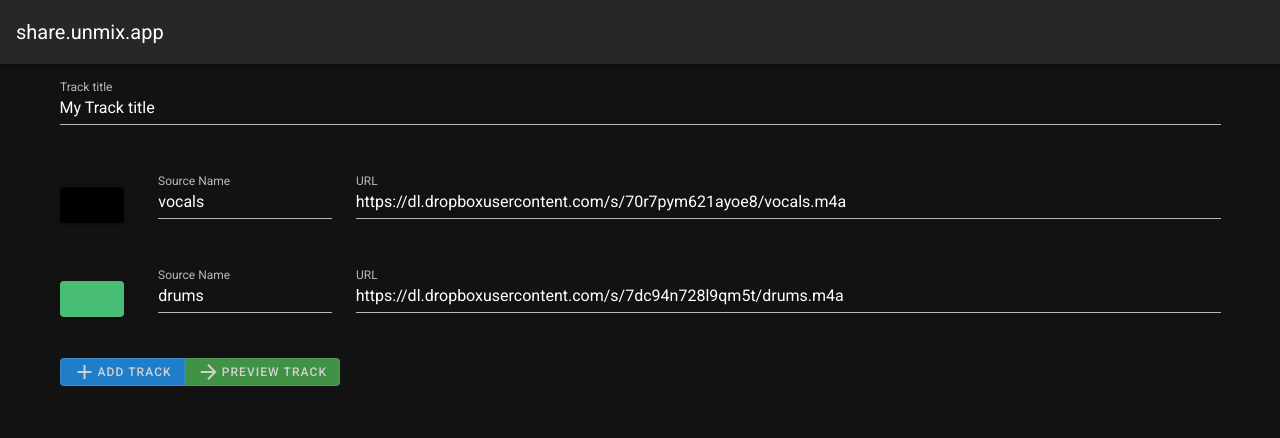
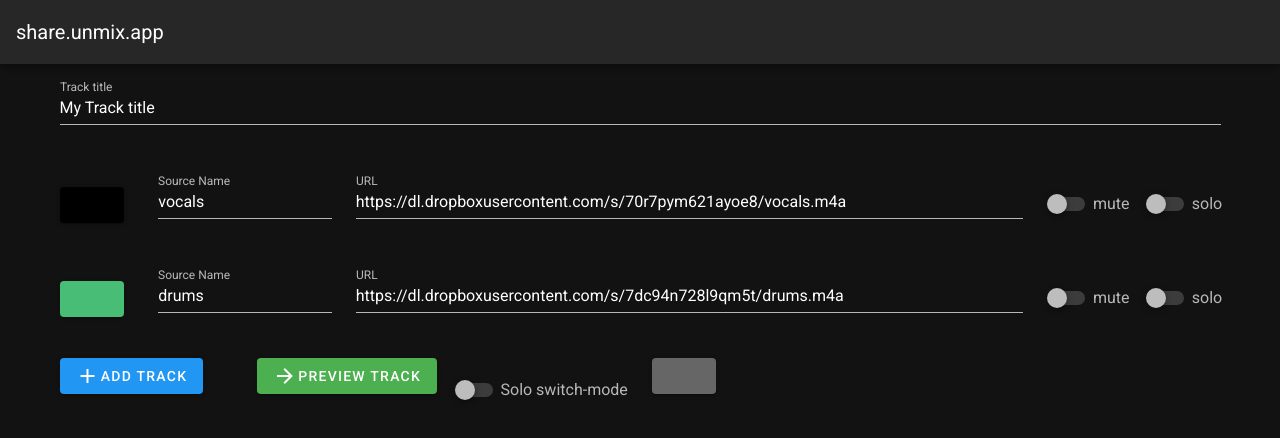
Before and after one commit to sigsep/share, a Vue app: page /#/create in a window 1280 px wide. Shown: the top 438 px of the page. Built offline with nearby package versions, Linux system fonts and the light colour scheme; no server answers.

Commit message:
add controls

```diff
--- a/src/components/Player.vue
+++ b/src/components/Player.vue
@@ -1,7 +1,7 @@
 <template>
   <div>
         <v-card>
-          <v-toolbar>
+          <v-toolbar :color="conf.titleColor">
             <v-toolbar-title class="white--text">
               {{title}}
             </v-toolbar-title>
@@ -79,12 +79,12 @@ export default {
   },
   methods: {
     initPlayer: function () {
-      this.player = new player(this.conf.dark, this.$refs.playlist, this.conf.zoom)
+      this.player = new player(this.conf.dark, this.$refs.playlist, this.conf.zoom, this.conf.exclSolo)
       const playlist = this.$refs.playlist
       console.log(this.$refs.playlist.$el)
       playlist.style.setProperty("width", 100)
       this.player.playlist.getEventEmitter().on('audiosourcesloaded', this.audioLoaded)
-      this.player.playlist.getEventEmitter().on('timeupdate', this.updateTime)
+      // this.player.playlist.getEventEmitter().on('timeupdate', this.updateTime)
       if(this.isLoading != true) {
         this.saveState()
         this.stop()
@@ -121,9 +121,6 @@ export default {
     stop: function () {
       this.player.playlist.getEventEmitter().emit('stop')
       this.isPlaying = false
-    },
-    toggleMode: function () {
-      this.$emit('toggleMode', "foo")
     },
     audioLoaded: function () {
       this.isLoading = false
--- a/src/components/player.js
+++ b/src/components/player.js
@@ -1,6 +1,6 @@
 import * as WaveformPlaylist from 'waveform-playlist'
 
-var Player = function (dark, ref, zoom=1280) {
+var Player = function (dark, ref, zoom = 1280, exclSolo = False) {
     if (dark) {
         var wcolor = "black"
     } else {
@@ -12,7 +12,7 @@ var Player = function (dark, ref, zoom=1280) {
         container: ref,
         timescale: true,
         mono: true,
-        exclSolo: false,
+        exclSolo: exclSolo,
         isAutomaticScroll: true,
         state: 'cursor',
         colors: {
--- a/src/views/Create.vue
+++ b/src/views/Create.vue
@@ -55,37 +55,69 @@
               placeholder="Source Name"
             ></v-text-field>
           </v-col>
-          <v-col cols="12" sm="9">
+          <v-col cols="12" sm="7">
             <v-text-field
               v-model="stem.url"
               label="URL"
               placeholder="URL"
             ></v-text-field>
           </v-col>
+          <v-col cols="12" sm="1">
+            <v-switch
+              v-model="stem.mute"
+              label="mute"
+            ></v-switch>
+          </v-col>
+          <v-col cols="12" sm="1">
+            <v-switch
+              v-model="stem.solo"
+              label="solo"
+            ></v-switch>
+          </v-col>
         </v-row>
         <v-row>
-
-          <v-col cols="12" sm="6">
-            <v-btn-toggle
-          >
+          <v-col cols="12" sm="2">
             <v-btn
               v-on:click="addButton"
               color="primary"
-                  small
               :disabled="allFilled"
             >
               <v-icon>mdi-plus</v-icon>Add Track
             </v-btn>
+         </v-col>
+
+          <v-col cols="12" sm="2">
             <v-btn
               v-on:click="loadTracks"
               color="green"
-                small
               :disabled="allFilled"
             >
               <v-icon>mdi-arrow-right</v-icon> Preview Track
             </v-btn>
-
-          </v-btn-toggle>
+         </v-col>
+         <v-col cols="12" sm="2">
+            <v-switch
+              v-model="playerconf.exclSolo"
+              label="Solo switch-mode"
+            ></v-switch>
+         </v-col>
+         <v-col cols="12" sm="2">
+          <v-menu
+              ref="titlecolormenu"
+              v-model="titleColorMenu"
+              :close-on-content-click="false"
+            >
+            <template v-slot:activator="{ on }">
+              <v-btn  :color="playerconf.titleColor" v-on="on"></v-btn>
+            </template>
+            <v-color-picker
+              class="ma-2"
+              v-model="playerconf.titleColor"
+              v-if="titleColorMenu"
+              @click="$refs.titlecolormenu.save(playerconf.titleColor)"
+            >
+            </v-color-picker>
+            </v-menu>
          </v-col>
         </v-row>
       </v-container>
@@ -154,21 +186,28 @@ export default {
       enableShare: true,
       shareURL: "",
       routeId: "",
+      titleColorMenu: false,
       playerconf: {
         title: "My Track title",
         zoom: 1024,
+        titleColor: "#666666",
         dark: true,
+        exclSolo: false,
         streams: [
           {
             name: "vocals",
             url: "https://dl.dropboxusercontent.com/s/70r7pym621ayoe8/vocals.m4a",
             color: "#000000",
+            mute: false,
+            solo: false,
             menu: false
           },
           {
             name: "drums",
             url: "https://dl.dropboxusercontent.com/s/7dc94n728l9qm5t/drums.m4a",
             color: "#48bd75",
+            mute: false,
+            solo: false,
             menu: false
           },
           ]
@@ -210,8 +249,8 @@ export default {
             { 'name': stem.name,
               'waveOutlineColor': stem.color,
               'customClass': "track" + index.toString(),
-              'solo': false,
-              'mute': false,
+              'solo': stem.solo,
+              'mute': stem.mute,
               'src': stem.url
           })
       }
--- a/src/views/SharedPlayer.vue
+++ b/src/views/SharedPlayer.vue
@@ -31,8 +31,7 @@ export default {
             dark: false,
             player: null,
             combKey: 42,
-            playerconf: {
-            },
+            playerconf: {},
             trackstoload: [],
             tracklist: []
         }
@@ -60,10 +59,11 @@ export default {
                 var trackstoload = []
                 for (const [index, stem] of this.playerconf.streams.entries()) {
                     trackstoload.push(
-                        { 'name': stem.name,
-                          'customClass': "track" + index.toString(),
-                        'solo': false,
-                        'mute': false,
+                    {
+                        'name': stem.name,
+                        'customClass': "track" + index.toString(),
+                        'solo': stem.solo,
+                        'mute': stem.mute,
                         'src': stem.url
                     })
                 }
```
Lines whose indentation alone changed are shown as unchanged.
